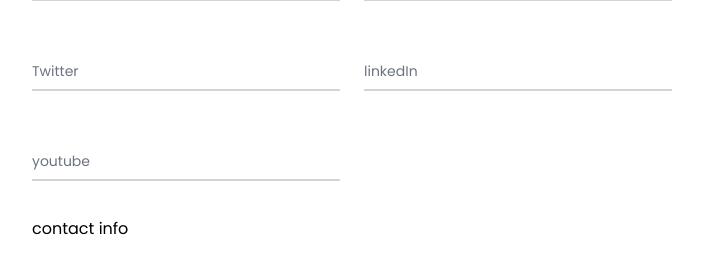
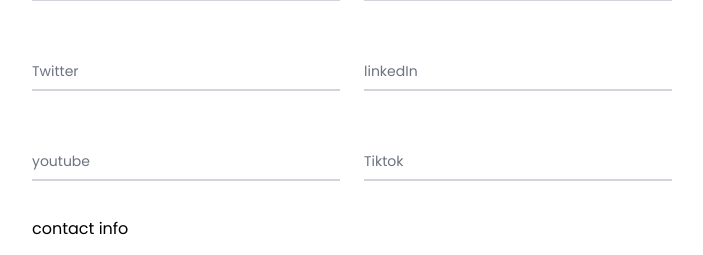
Before and after one commit to BeffinMetasoft/ZeeQR, a React (Create React App) app in the folder client/: page /update-details in a window 1280 px wide. Shown: the part 940-1195 px from the top of the page, without its empty margins (288-991 px from the left). Built offline with nearby package versions, Linux system fonts and the light colour scheme; no server answers; sample sign-in values are in the browser's storage.

Commit message:
tiktok chg

```diff
--- a/client/src/components/addCardDetails/AddCardDetails.jsx
+++ b/client/src/components/addCardDetails/AddCardDetails.jsx
@@ -9,7 +9,7 @@
 function AddCardDetails() {
 
     const initialValues = {
-        name: "", companyName: "", companyDesignation: "", phone: "", theme: "",companyProfile:"",
+        name: "", companyName: "", companyDesignation: "", phone: "", theme: "",companyProfile:"",tiktok:"",
         about: "", whatsappNumber: "", facebook: "", instagram: "", twitter: "", skype: "", linkedIn: "", youtube: "", email: "", locationUrl: "", address: "",
         country: "", state: "", websiteName: "", websiteUrl: ""
     }
@@ -324,6 +324,10 @@
                             <input type="text" name="youtube" id="youtube" className="block py-2.5 px-0 w-full text-sm text-gray-900 bg-transparent border-0 border-b-2 border-gray-300 appearance-none  dark:border-gray-600 dark:focus:border-blue-500 focus:outline-none focus:ring-0 focus:border-blue-600 peer" placeholder=" " onChange={handleChange} value={userData["youtube"] || ""} />
                             <label htmlFor="youtube" className="absolute text-sm text-gray-500 dark:text-gray-400 duration-300 transform -translate-y-6 scale-75 top-3 -z-10 origin-[0] peer-focus:left-0 peer-focus:text-blue-600 peer-focus:dark:text-blue-500 peer-placeholder-shown:scale-100 peer-placeholder-shown:translate-y-0 peer-focus:scale-75 peer-focus:-translate-y-6">youtube</label>
                         </div>
+                        <div className="relative z-0 mb-6 w-full group">
+                            <input type="text" name="tiktok" id="youtube" className="block py-2.5 px-0 w-full text-sm text-gray-900 bg-transparent border-0 border-b-2 border-gray-300 appearance-none  dark:border-gray-600 dark:focus:border-blue-500 focus:outline-none focus:ring-0 focus:border-blue-600 peer" placeholder=" " onChange={handleChange} value={userData["tiktok"] || ""} />
+                            <label htmlFor="tiktok" className="absolute text-sm text-gray-500 dark:text-gray-400 duration-300 transform -translate-y-6 scale-75 top-3 -z-10 origin-[0] peer-focus:left-0 peer-focus:text-blue-600 peer-focus:dark:text-blue-500 peer-placeholder-shown:scale-100 peer-placeholder-shown:translate-y-0 peer-focus:scale-75 peer-focus:-translate-y-6">Tiktok</label>
+                        </div>
                     </div>
 
 
```
